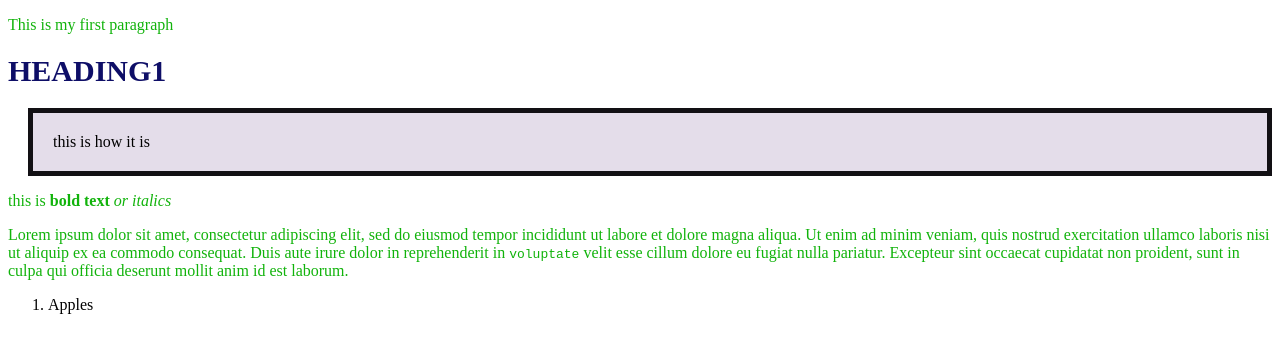
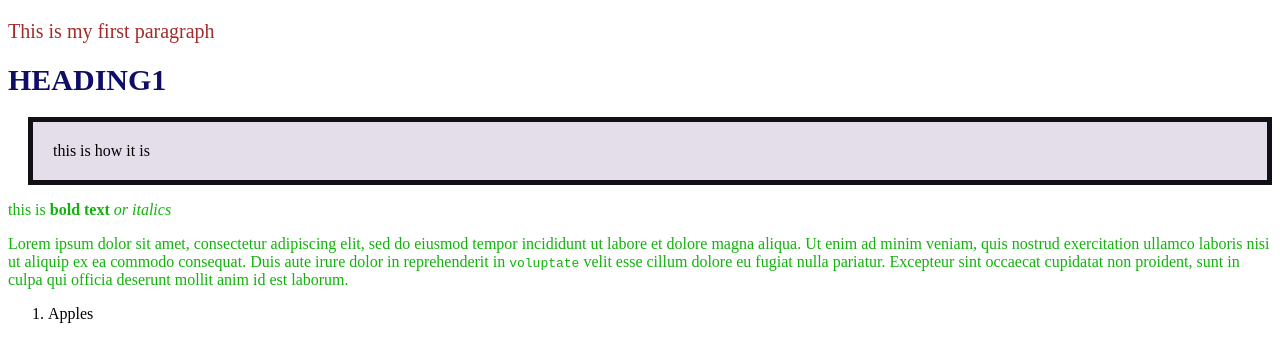
Before and after one commit to Lusingalisa/learn-HTML-CSS-JS, a plain HTML site: page WEEK5/index.html in a window 1280 px wide. Drawn offline with Linux system fonts and the light colour scheme.

Commit message:
paragraphcss

```diff
--- a/WEEK5/index.html
+++ b/WEEK5/index.html
@@ -9,7 +9,7 @@
 </head>
 
 <body>
-    <p>This is my first paragraph</p>
+    <p class="par1">This is my first paragraph</p>
     <h1 id="big-heading">heading1</h1>
     <div>this is how it is</div>
     <p>this is <strong>bold text</strong> <em>or italics</em></p>
--- a/WEEK5/style.css
+++ b/WEEK5/style.css
@@ -14,3 +14,7 @@ p {
     font-size: 30px;
     color:rgb(14, 14, 103);
 }
+.par1{
+    color:brown;
+    font-size: 20px;
+}
```
